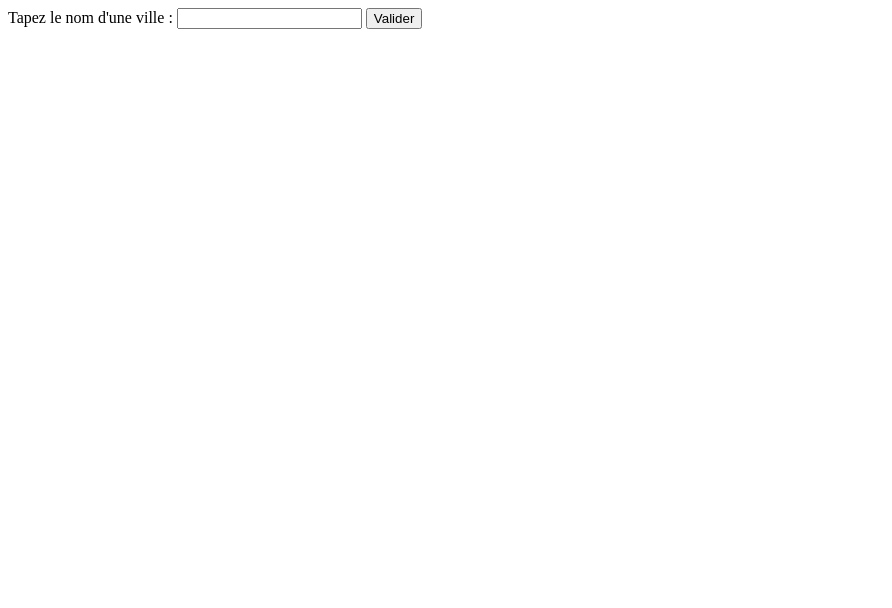
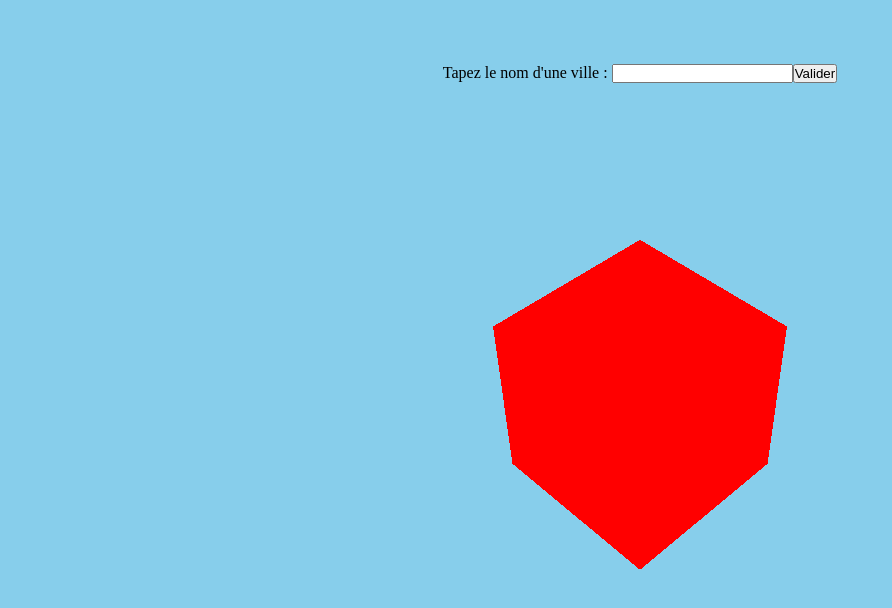
Before and after one commit to charline-studi/2403-Javascript, a plain HTML site: page fleur/index.html in a window 1280 px wide. Shown: the whole page, without its empty margins (0-892 px from the left). Drawn offline with nearby package versions, Linux system fonts and the light colour scheme.

Commit message:
Ajout du cours #5

```diff
--- a/fleur/app.js
+++ b/fleur/app.js
@@ -1,4 +1,6 @@
 import { Search } from './modules/Search.js'
+import { Flower } from './modules/Flower.js'
 
 // Entrée de mon programme
 new Search()
+new Flower()
--- a/fleur/index.html
+++ b/fleur/index.html
@@ -4,10 +4,34 @@
     <meta charset="UTF-8">
     <meta name="viewport" content="width=device-width, initial-scale=1.0">
     <title>Ma fleur vivante</title>
+
+    <style>
+        * {
+            margin: 0;
+            padding: 0;
+        }
+
+        .canvas {
+            position: absolute;
+            top: 0;
+            left: 0;
+            z-index: 0;
+        }
+
+        .form {
+            margin-top: 4rem;
+            display: flex;
+            justify-content: center;
+            position: relative;
+            z-index: 1;
+        }
+    </style>
 </head>
 <body>
 
-    <form class="js-search-form">
+    <div class="canvas js-canvas"></div>
+
+    <form class="form js-search-form">
         <label>
             Tapez le nom d'une ville :
             <input type="text" class="js-search-input">
@@ -15,6 +39,14 @@
         <button type="submit">Valider</button>
     </form>
 
+    <script type="importmap">
+        {
+            "imports": {
+                "three": "https://cdn.jsdelivr.net/npm/three@0.163.0/build/three.module.js",
+                "three/addons/": "https://cdn.jsdelivr.net/npm/three@0.163.0/examples/jsm/"
+            }
+        }
+    </script>
     <script src="app.js" type="module"></script>
 </body>
 </html>
--- /dev/null
+++ b/fleur/modules/Flower.js
@@ -0,0 +1,64 @@
+import * as THREE from 'three'
+import { OrbitControls } from 'three/addons/controls/OrbitControls.js'
+
+class Flower {
+    constructor() {
+        this.canvas = document.querySelector('.js-canvas')
+        this.canvasWidth = window.innerWidth
+        this.canvasHeight = window.innerHeight
+
+        this.init()
+    }
+
+    init() {
+        this.createScene()
+        this.createCamera()
+        this.createRender()
+        this.createOrbitControls()
+        this.createCube()
+        this.animate()
+    }
+
+    createScene() {
+        this.scene = new THREE.Scene()
+        this.scene.background = new THREE.Color('skyblue')
+    }
+
+    createCamera() {
+        const aspectRatio = this.canvasWidth / this.canvasHeight
+        this.camera = new THREE.PerspectiveCamera( 45, aspectRatio, 0.1, 1000 )
+        this.camera.position.z = 50
+        this.camera.position.y = 0
+        this.camera.position.x = 0
+    }
+
+    createOrbitControls() {
+        this.controls = new OrbitControls( this.camera, this.renderer.domElement )
+    }
+
+    createRender() {
+        this.renderer = new THREE.WebGLRenderer()
+        this.renderer.setSize( this.canvasWidth, this.canvasHeight )
+        this.canvas.appendChild( this.renderer.domElement )
+    }
+
+    createCube () {
+        const geometry = new THREE.BoxGeometry( 10, 10, 10 )
+        const color = new THREE.Color('red')
+        const material = new THREE.MeshBasicMaterial( {color: color} )
+        this.cube = new THREE.Mesh( geometry, material )
+        this.cube.rotation.x = Math.PI * 0.25
+        this.cube.rotation.y = Math.PI * 0.25
+        this.scene.add( this.cube )
+    }
+
+    animate() {
+        requestAnimationFrame( this.animate.bind(this) )
+
+        this.controls.update()
+
+        this.renderer.render( this.scene, this.camera )
+    }
+}
+
+export { Flower }
--- a/fleur/modules/Search.js
+++ b/fleur/modules/Search.js
@@ -47,7 +47,7 @@ class Search {
     }
 
     getCities() {
-        fetch('../data/france-cities.json')
+        fetch('../fleur/data/france-cities.json')
             .then(response => response.json())
             .then(data => {
                 this.cities = data
--- a/fleur/modules/Wind.js
+++ b/fleur/modules/Wind.js
@@ -1,7 +1,7 @@
 /*
 RÉCUPÉRER LES DONNÉES DE VENTS EN TEMPS RÉEL
-- [ ] Récupérer la direction du vent
-- [ ] Récupérer la vitesse du vent
+- [x] Récupérer la direction du vent
+- [x] Récupérer la vitesse du vent
 - [ ] BONUS : Actualise mes données toutes les 15 minutes
 
 https://api.open-meteo.com/v1/forecast?latitude=48.8567&longitude=2.3522&current=wind_speed_10m,wind_direction_10m&timezone=Europe%2FLondon
@@ -19,7 +19,6 @@ class Wind {
     init(){
         this.buildUrl()
         this.getWindData()
-        console.log('in class Wind', this.lat, this.long)
     }
 
     buildUrl() {
```
Also changed, not shown: intro-three-js/script.js (+23 -1 lines), 1 other file.
